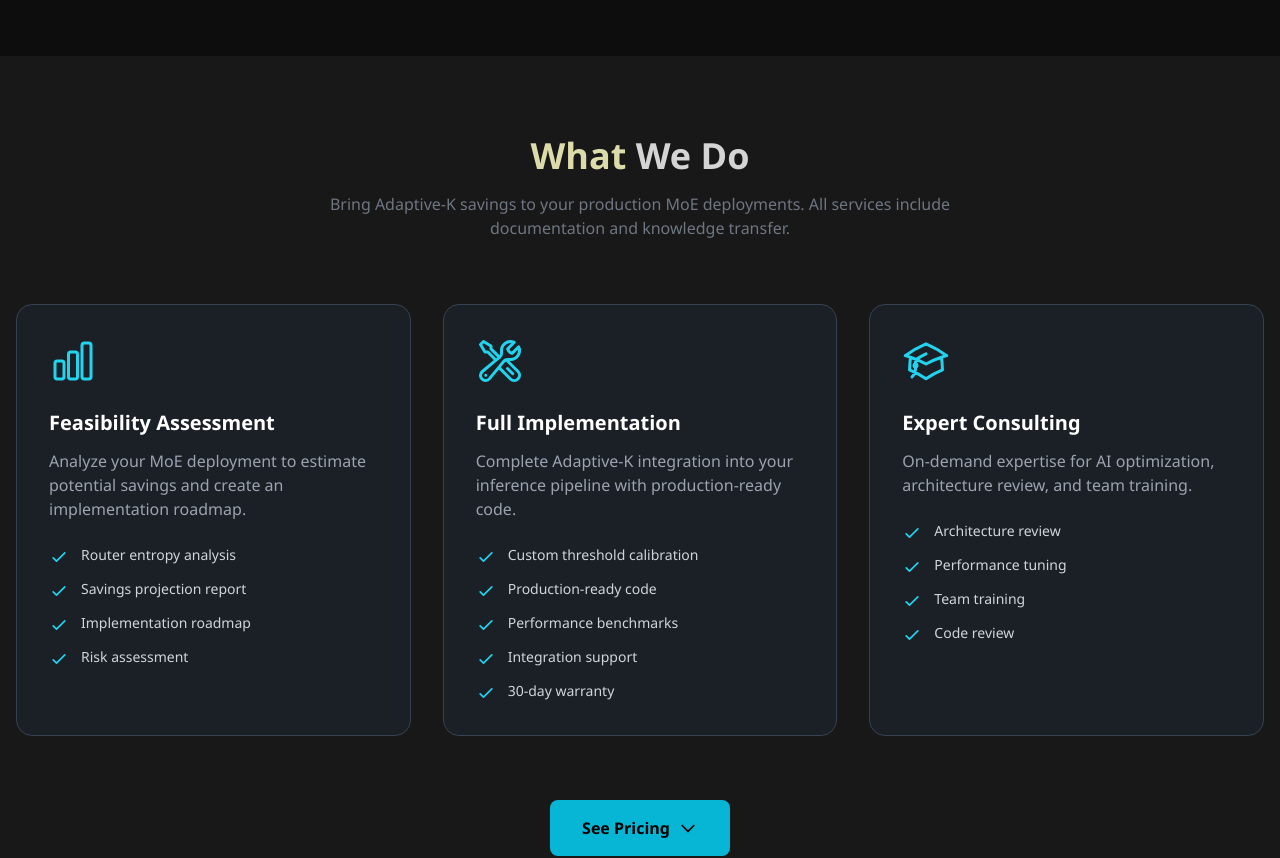
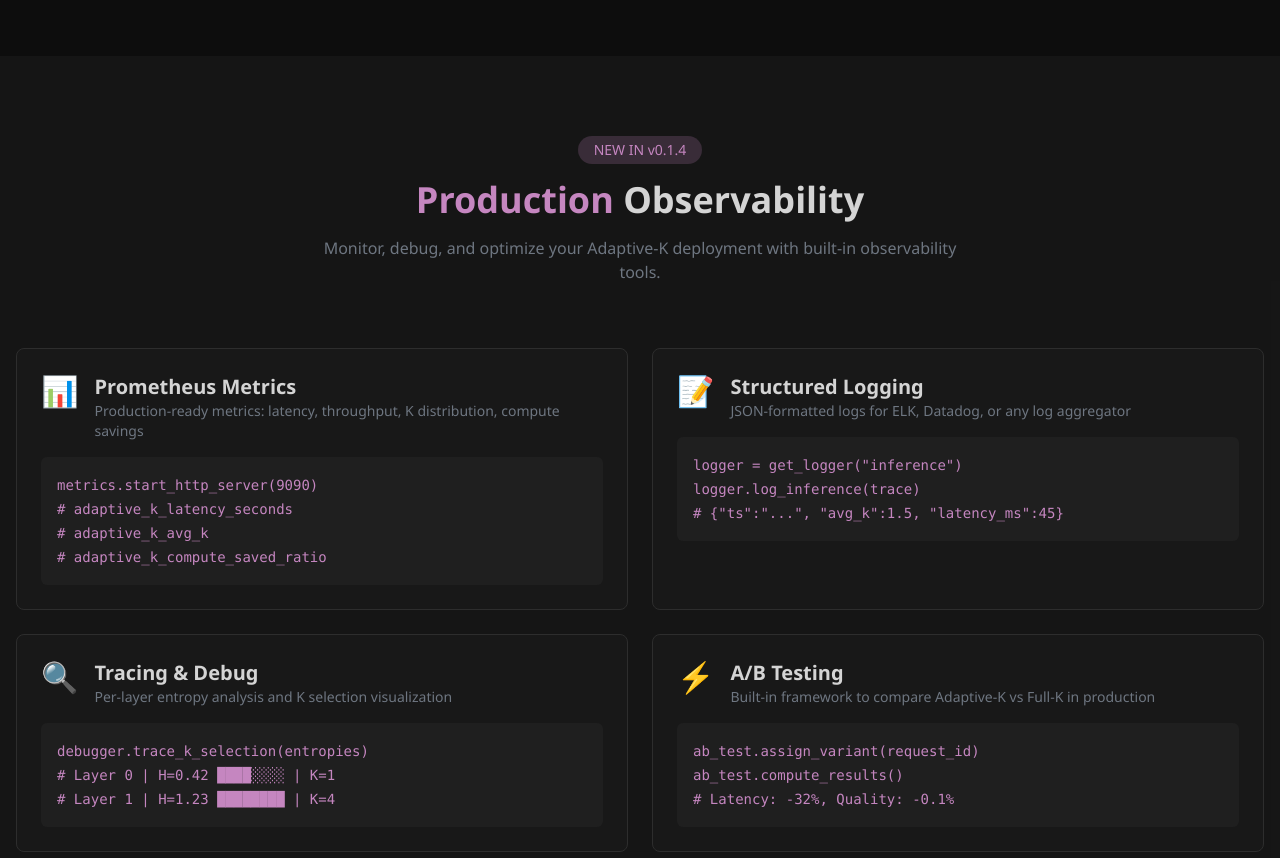
Before and after one commit to Gabrobals/sbm-efficient, a Next.js app in the folder landing-page/: page / in a window 1280 px wide. Shown: the part 2260-3118 px from the top of the page. Built offline with nearby package versions, Linux system fonts and the light colour scheme.

Commit message:
Complete all tasks: benchmark, SDK v0.1.4, Upwork listing, landing page observability
- Benchmark demo working with real MNIST model
- SDK v0.1.4 on PyPI with observability module
- Upwork service listing ready to publish
- Landing page: new Observability section
- HN post text-only version ready

```diff
--- a/landing-page/src/app/page.tsx
+++ b/landing-page/src/app/page.tsx
@@ -5,6 +5,7 @@ import Navbar from '@/components/Navbar'
 import Hero from '@/components/Hero'
 import Results from '@/components/Results'
 import HowItWorks from '@/components/HowItWorks'
+import Observability from '@/components/Observability'
 import Services from '@/components/Services'
 import Pricing from '@/components/Pricing'
 import Resources from '@/components/Resources'
@@ -20,6 +21,7 @@ export default function Home() {
           <Hero />
           <Results />
           <HowItWorks />
+          <Observability />
         </article>
         <Services />
         <Pricing />
--- /dev/null
+++ b/landing-page/src/components/Observability.tsx
@@ -0,0 +1,93 @@
+'use client'
+
+import { useLanguage } from '@/i18n'
+
+export default function Observability() {
+  const { t } = useLanguage()
+
+  const features = [
+    {
+      icon: '📊',
+      title: 'Prometheus Metrics',
+      description: 'Production-ready metrics: latency, throughput, K distribution, compute savings',
+      code: `metrics.start_http_server(9090)
+# adaptive_k_latency_seconds
+# adaptive_k_avg_k
+# adaptive_k_compute_saved_ratio`,
+    },
+    {
+      icon: '📝',
+      title: 'Structured Logging',
+      description: 'JSON-formatted logs for ELK, Datadog, or any log aggregator',
+      code: `logger = get_logger("inference")
+logger.log_inference(trace)
+# {"ts":"...", "avg_k":1.5, "latency_ms":45}`,
+    },
+    {
+      icon: '🔍',
+      title: 'Tracing & Debug',
+      description: 'Per-layer entropy analysis and K selection visualization',
+      code: `debugger.trace_k_selection(entropies)
+# Layer 0 | H=0.42 ████░░░░ | K=1
+# Layer 1 | H=1.23 ████████ | K=4`,
+    },
+    {
+      icon: '⚡',
+      title: 'A/B Testing',
+      description: 'Built-in framework to compare Adaptive-K vs Full-K in production',
+      code: `ab_test.assign_variant(request_id)
+ab_test.compute_results()
+# Latency: -32%, Quality: -0.1%`,
+    },
+  ]
+
+  return (
+    <section id="observability" className="py-20 px-4 bg-vs-surface/50">
+      <div className="max-w-7xl mx-auto">
+        {/* Section header */}
+        <div className="text-center mb-16">
+          <span className="inline-block px-4 py-1 bg-vs-purple/20 text-vs-purple rounded-full text-sm font-medium mb-4">
+            NEW IN v0.1.4
+          </span>
+          <h2 className="text-3xl md:text-4xl font-bold mb-4">
+            <span className="text-vs-purple">Production</span> Observability
+          </h2>
+          <p className="text-vs-muted max-w-2xl mx-auto">
+            Monitor, debug, and optimize your Adaptive-K deployment with built-in observability tools.
+          </p>
+        </div>
+
+        {/* Features grid */}
+        <div className="grid md:grid-cols-2 gap-6">
+          {features.map((feature, index) => (
+            <div
+              key={index}
+              className="p-6 bg-vs-bg border border-vs-border rounded-lg hover:border-vs-purple/50 transition-colors"
+            >
+              <div className="flex items-start gap-4 mb-4">
+                <span className="text-3xl">{feature.icon}</span>
+                <div>
+                  <h3 className="text-xl font-semibold text-vs-text">{feature.title}</h3>
+                  <p className="text-vs-muted text-sm">{feature.description}</p>
+                </div>
+              </div>
+              <pre className="bg-vs-surface p-4 rounded-md overflow-x-auto">
+                <code className="text-sm text-vs-purple">{feature.code}</code>
+              </pre>
+            </div>
+          ))}
+        </div>
+
+        {/* Install command */}
+        <div className="mt-12 text-center">
+          <p className="text-vs-muted mb-4">Install with observability support:</p>
+          <div className="inline-block bg-vs-surface border border-vs-border rounded-lg p-4">
+            <code className="text-vs-purple text-lg">
+              pip install adaptive-k-routing[observability]
+            </code>
+          </div>
+        </div>
+      </div>
+    </section>
+  )
+}
```
Also changed, not shown: 3 other files (tests, documents, lock files or other folders).
